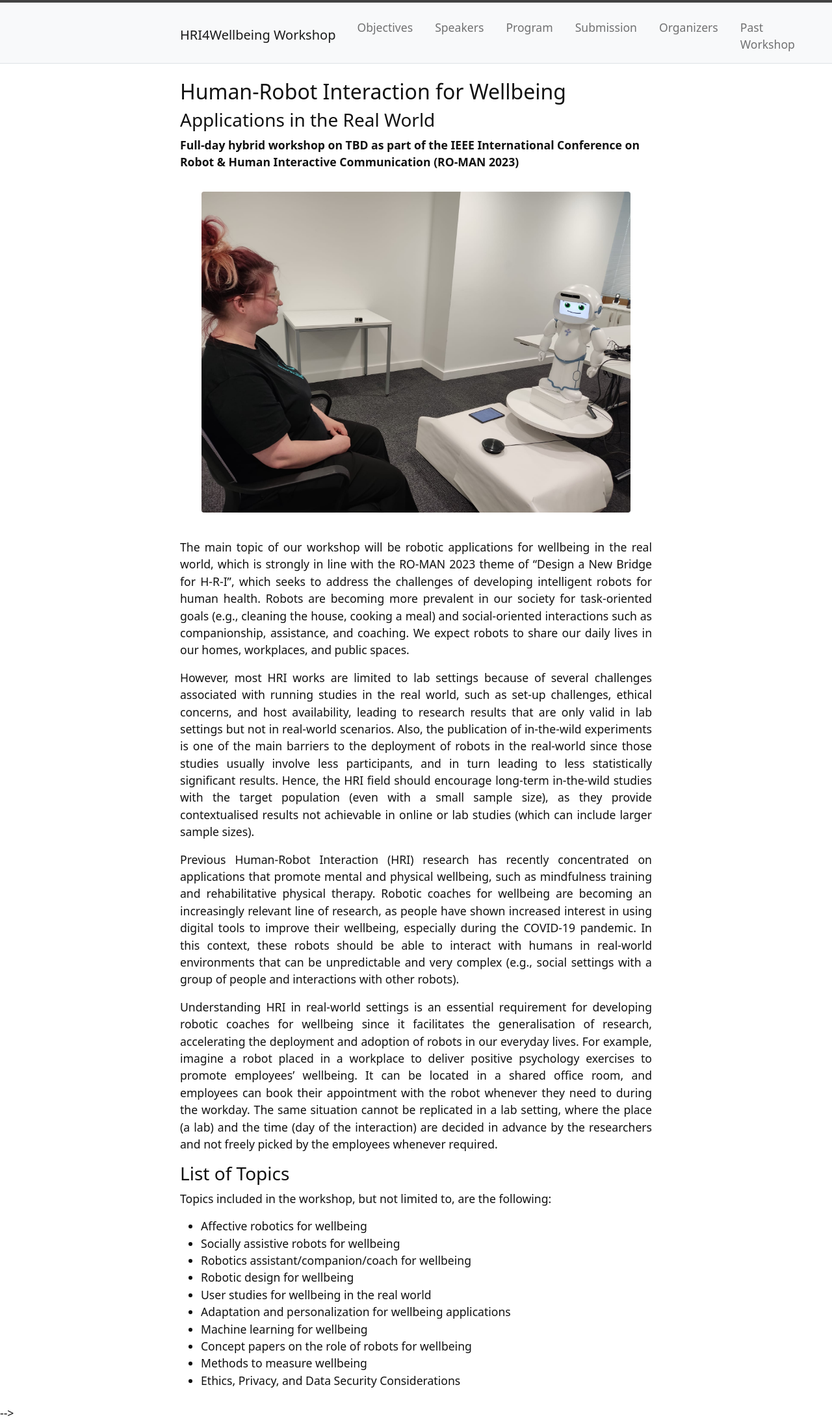
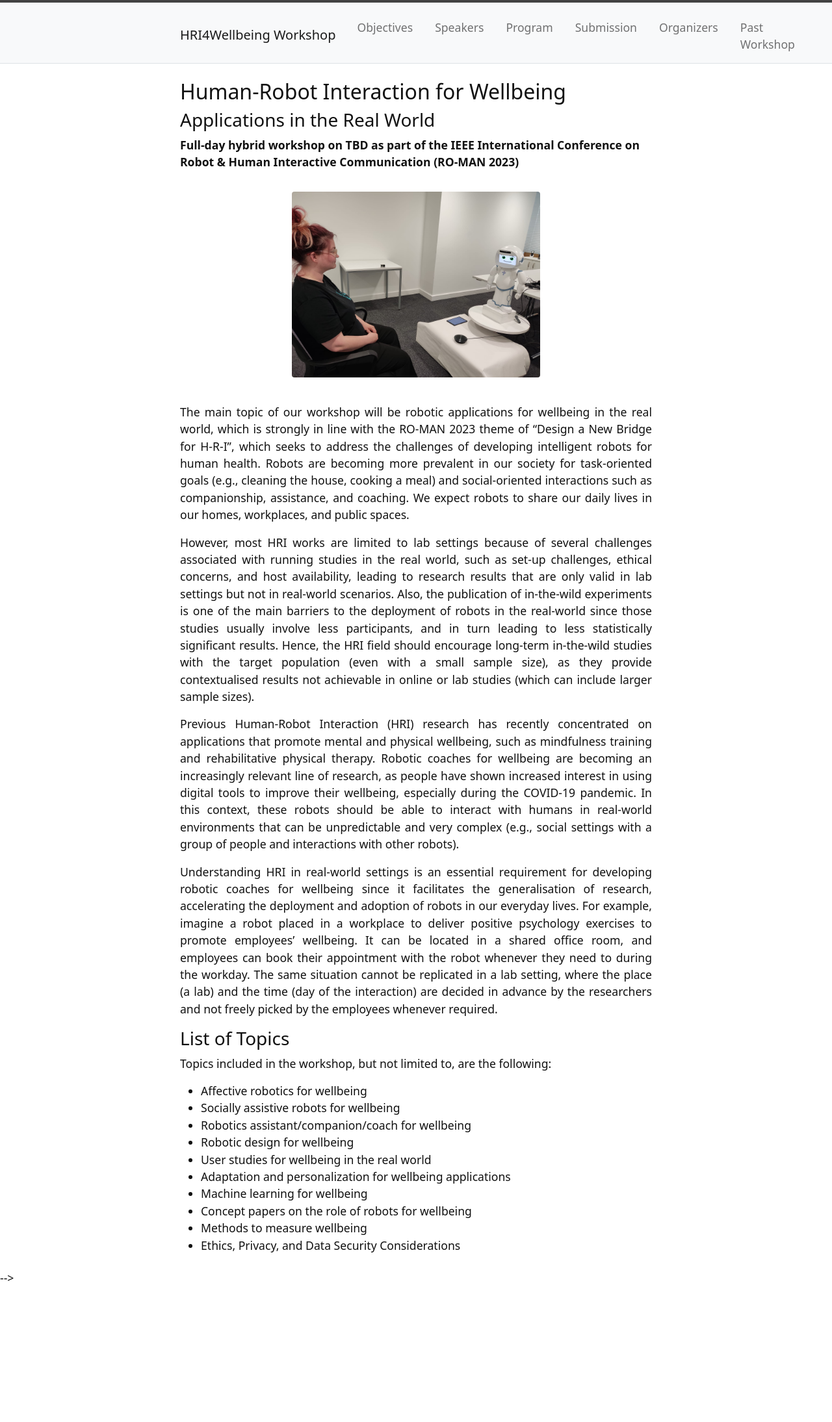
Before and after one commit to hri4wellbeing/hri4wellbeing.github.io, a Jekyll site: the page built from index.md, in a window 1280 px wide. Shown: the whole page at 65% size. Built offline with Jekyll 4.4.1, drawn with Linux system fonts in a browser that asks for light colours; after the commit the page ends 1980 px from its top, so only the background shows below that.

Commit message:
smaller image in home

```diff
--- a/index.md
+++ b/index.md
@@ -8,7 +8,7 @@ layout: default
 
 **Full-day hybrid workshop on TBD as part of the IEEE International Conference on Robot & Human Interactive Communication (RO-MAN 2023)**
 
-{% include figure.html img="minja_robot_pic.jpeg" caption="" width="95%" %}
+{% include figure.html img="minja_robot_pic.jpeg" caption="" width="55%" %}
 
 The main topic of our workshop will be robotic applications for wellbeing in the real world, which is strongly in line with the RO-MAN 2023 theme of “Design a New Bridge for H-R-I”, which seeks to address the challenges of developing intelligent robots for human health.
 Robots are becoming more prevalent in our society for task-oriented goals (e.g., cleaning the house, cooking a meal) and social-oriented interactions such as companionship, assistance, and coaching. We expect robots to share our daily lives in our homes, workplaces, and public spaces.
```
